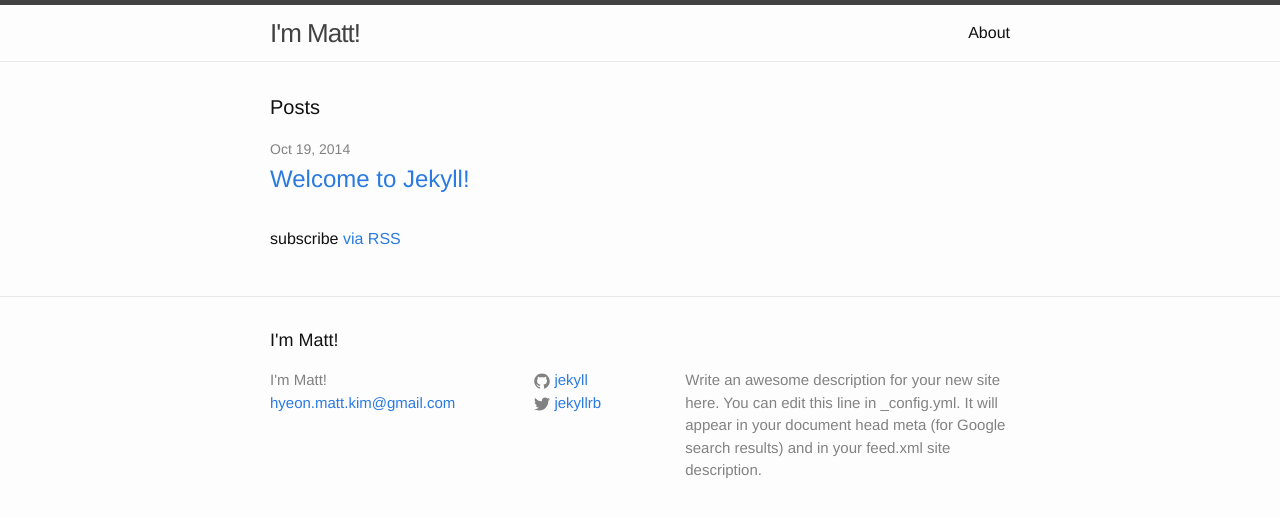
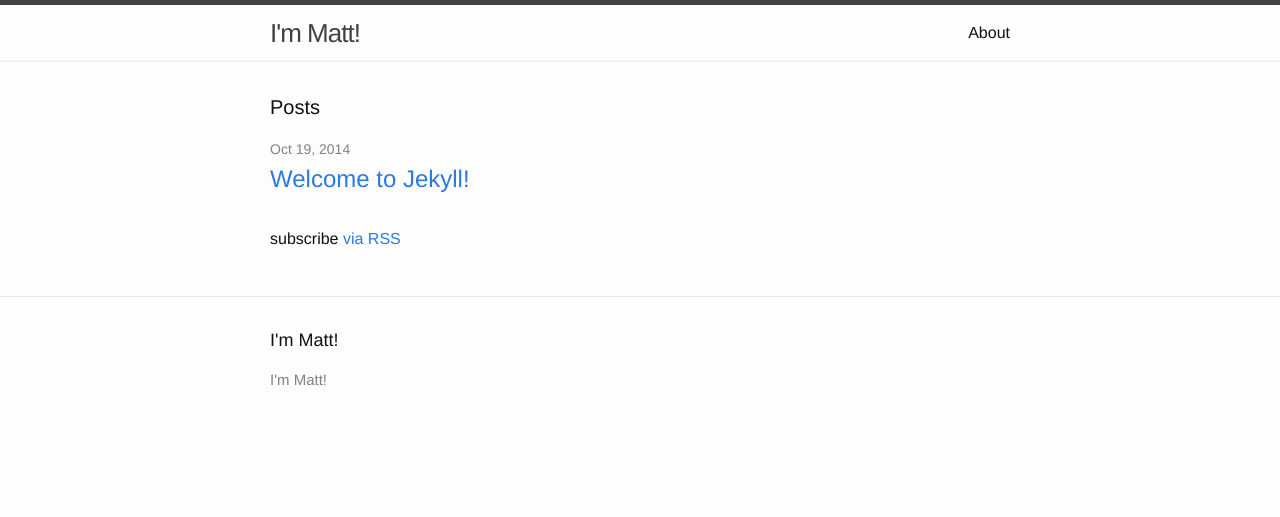
Before and after one commit to hkmatt/hkmatt.github.io, a Jekyll site: the page built from index.html, in a window 1280 px wide. Shown: the top 517 px of the page. Built offline with Jekyll 4.4.1, drawn with Linux system fonts in a browser that asks for light colours.

Commit message:
Update _config.yml

```diff
--- a/_config.yml
+++ b/_config.yml
@@ -1,14 +1,7 @@
 # Site settings
 title: I'm Matt!
-email: hyeon.matt.kim@gmail.com
-description: > # this means to ignore newlines until "baseurl:"
-  Write an awesome description for your new site here. You can edit this
-  line in _config.yml. It will appear in your document head meta (for
-  Google search results) and in your feed.xml site description.
-baseurl: "/" # the subpath of your site, e.g. /blog/
+baseurl: "/"
 url: "http://hkmatt.github.io" # the base hostname & protocol for your site
-twitter_username: jekyllrb
-github_username:  jekyll
 
 # Build settings
 markdown: kramdown
```
